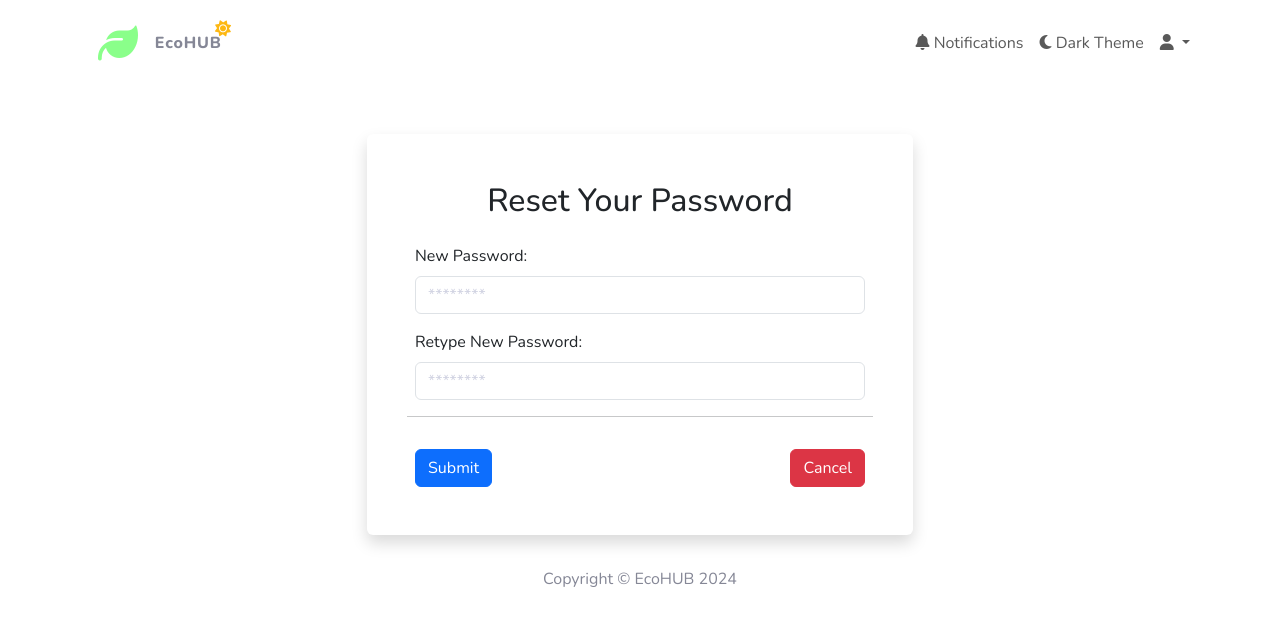
After one commit to JiayangYing/CITS3403_PRO, a Flask app: page /forget_password in a window 1280 px wide. The commit adds this page. Shown: the top 626 px of the page. Run offline with Flask 3, Linux system fonts and the light colour scheme.

Commit message:
Create forget password page
- Implement A pop up that prompt users to input their current email address to be sent a reset password link.
- New page that asks users to input a new password and retype the password.

```diff
--- a/app/routes.py
+++ b/app/routes.py
@@ -177,3 +177,7 @@ def login():
 @auth.route('/logout')
 def logout():
     return "You have been logged out."
+
+@app.route('/forget_password')
+def f_password():
+    return render_template('/users/f_password.html', forget_password=f_password)
--- a/app/static/js/site.js
+++ b/app/static/js/site.js
@@ -126,3 +126,21 @@ function updateUrlParameter(key, value) {
     url.searchParams.set(key, value);
     window.location.href = url.toString();
 }
+
+$(document).ready(function() {
+    // Forget Password Function
+    document.getElementById('forgotPasswordBtn').addEventListener('click', function() {
+        $('#forgotPasswordModal').modal('show');
+    });
+
+    document.getElementById('confirmForgotPasswordBtn').addEventListener('click', function() {
+        var emailInput = document.getElementById('forgotPasswordEmail');
+        if (!emailInput.checkValidity()) {
+            alert('Please enter a valid email address.');
+            return;
+        }
+        var email = emailInput.value;
+        alert('Password reset instructions sent to ' + email);
+        $('#forgotPasswordModal').modal('hide');
+    });
+});
--- /dev/null
+++ b/app/templates/users/f_password.html
@@ -0,0 +1,41 @@
+{% extends "base.html" %}
+
+{% block title %}Product {% endblock %}
+
+{% block content %}
+    <div class="container mt-5">
+        <div class="row justify-content-center">
+            <div class="col-md-6">
+                <div class="card border-0 shadow">
+                    <div class="card-body p-5">
+                        <div class="text-center mb-4">
+                            <h2>Reset Your Password</h2>
+                        </div>
+                        <form class="row g-3">
+                            <div class="col-12">
+                              <label for="newPassword" class="form-label">New Password:</label>
+                              <input type="password" class="form-control" id="newPassword" placeholder="********">
+                            </div>
+                            <div class="col-12">
+                              <label for="retypeNewPassword" class="form-label">Retype New Password:</label>
+                              <input type="password" class="form-control" id="retypeNewPassword" placeholder="********">
+                            </div>
+                            <hr>
+                            <div class="text-end d-grid gap-2 d-lg-flex justify-content-md-between">
+                            <a class="btn btn-primary" href="#">Submit</a>
+                            <a class="btn btn-danger" href="/home" id="cancelBtn">Cancel</a>
+                            </div>
+                        </form>
+                    </div>
+                </div>
+            </div>
+        </div>
+    </div>
+{% endblock %}
+
+{% block javascript %}
+    <script src="{{ url_for('static', filename='js/users/profile.js') }}"></script>
+{% endblock %}
+
+{% block css %}
+{% endblock %}
```
Also changed, not shown: app/templates/users/login.html (+20 -1 lines).
